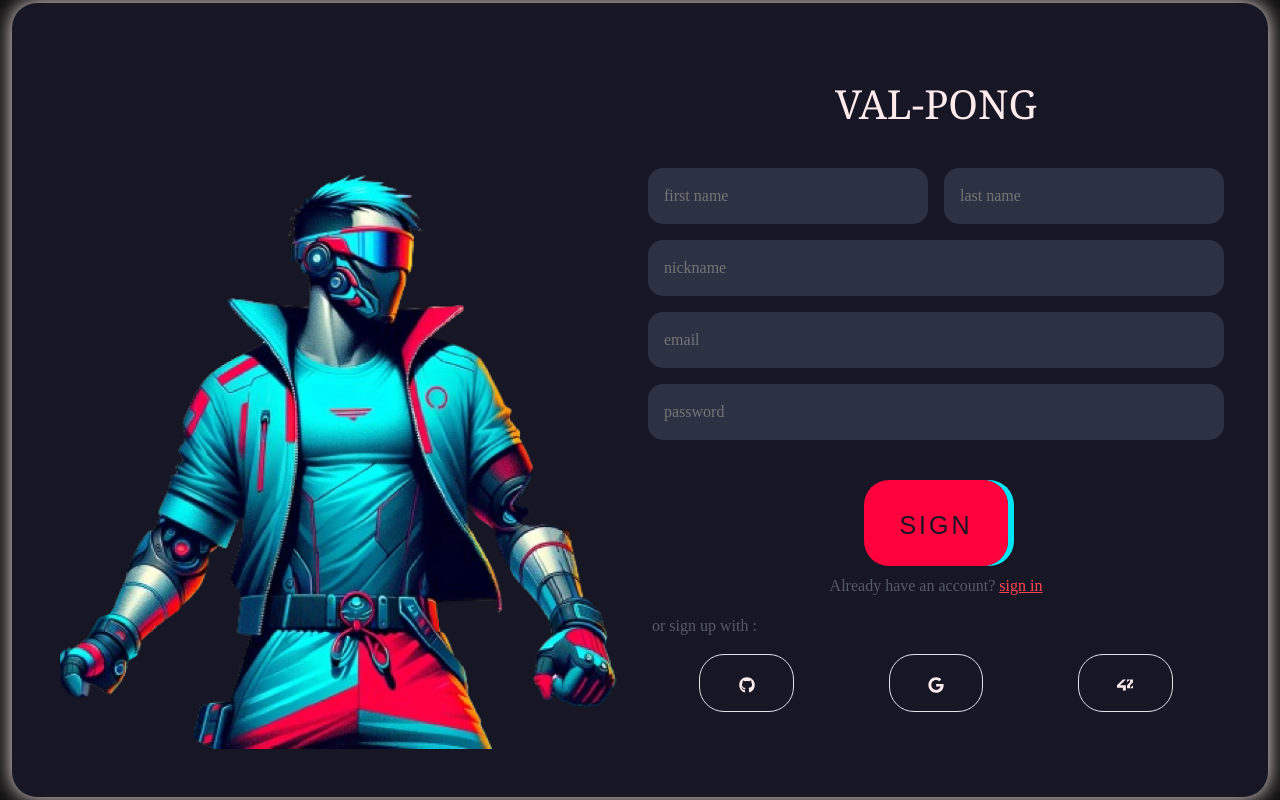
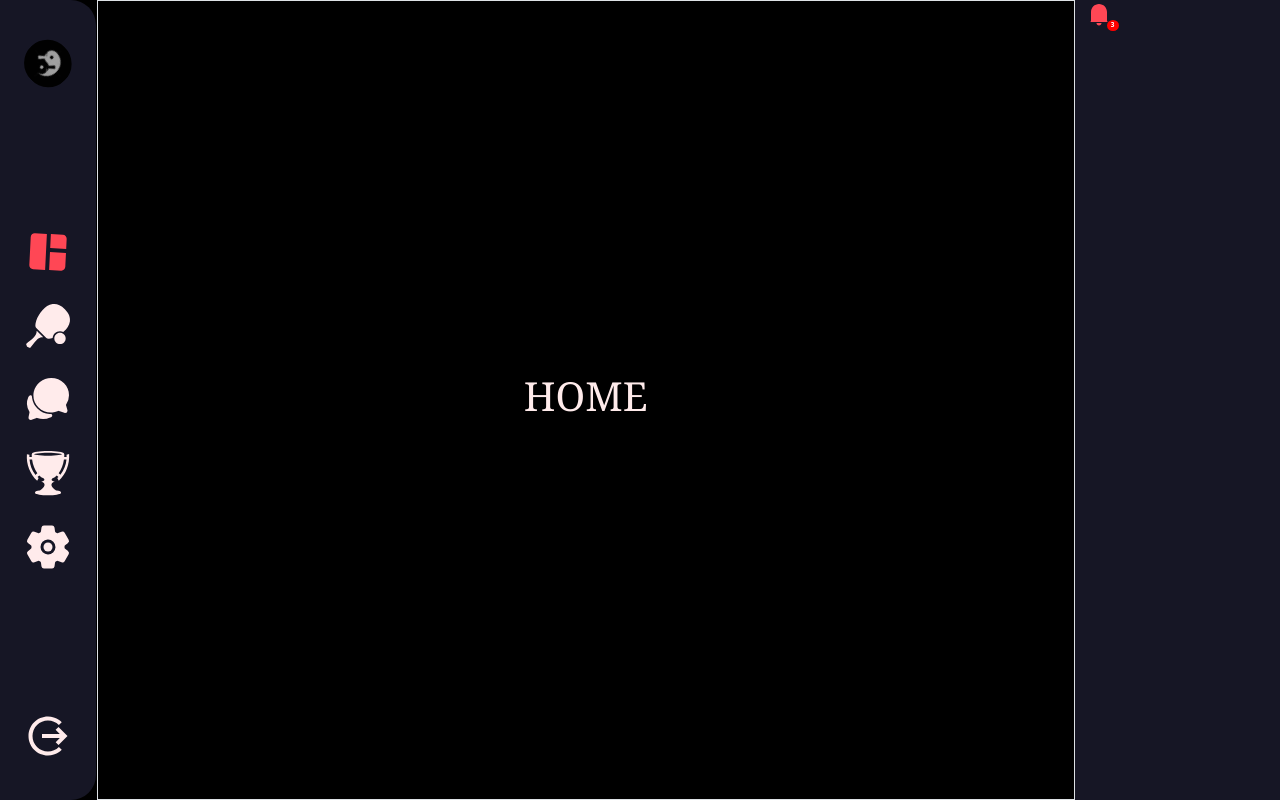
Before and after one commit to zakarm/ft_transcendence, a React (Create React App) app in the folder front-end/app/: page / in a window 1280 px wide. Built offline with nearby package versions, Linux system fonts and the light colour scheme; a web font is replaced by a local one.

Commit message:
[Feat] addin notification dropdown

```diff
--- a/front-end/app/src/Layouts/Rightbar.css
+++ b/front-end/app/src/Layouts/Rightbar.css
@@ -0,0 +1,19 @@
+.notification {
+    color: white;
+    text-decoration: none;
+    /* padding: 15px 26px; */
+    position: relative;
+    display: inline-block;
+    /* border-radius: 2px; */
+  }
+
+  .notification .badge {
+    position: absolute;
+    top: 20px;
+    left: 20px;
+    /* padding: 5px 10px; */
+    border-radius: 100%;
+    background: red;
+    color: white;
+    font-size: 0.4em;
+  }
--- a/front-end/app/src/Layouts/Rightbar.js
+++ b/front-end/app/src/Layouts/Rightbar.js
@@ -1,9 +1,18 @@
 import { RiNotification4Fill } from "react-icons/ri";
-
+import './Rightbar.css'
 function RightBar() {
     return (
         <div className="conatinaer">
-            <div className="row"><RiNotification4Fill /></div>
+            <div className="row">
+                <div className="col">
+                {/* <a href="/" class="notification border">    */}
+                <div className="notification">
+                    <RiNotification4Fill color="#FF4755" size='1.5em'/>
+                    <span class="badge">3</span>
+                </div>
+                {/* </a> */}
+                </div>
+            </div>
             <div className="row"></div>
             <div className="row"></div>
             <div className="row"></div>
--- a/front-end/app/src/index.js
+++ b/front-end/app/src/index.js
@@ -1,15 +1,15 @@
 import React from 'react';
 import ReactDOM from 'react-dom/client';
 import './index.css';
-// import App from './App';
-import SignUp from './pages/Auth/SignUp';
+import App from './App';
+// import SignUp from './pages/Auth/SignUp';
 import 'bootstrap/dist/css/bootstrap.min.css';
 
 const root = ReactDOM.createRoot(document.getElementById('root'));
 root.render(
   <React.StrictMode>
-    {/* <App /> */}
-    <SignUp />
+    <App />
+    {/* <SignUp /> */}
   </React.StrictMode>
 );
 
--- a/front-end/app/src/pages/Auth/SignUp.css
+++ b/front-end/app/src/pages/Auth/SignUp.css
@@ -5,11 +5,6 @@
     border-radius: 25px;
     color: #161625;
     border: 0;
-}
-
-.auth-btn{
-  background-color: #161625;
-  border-radius: 25px;
 }
 
 .input-class{
@@ -26,14 +21,6 @@
   border-radius: 1px solid #FFFFFF;
   font-size: 1.6em;
   transform: scale(1.05) rotate(-1deg);
-}
-
-.auth-btn:hover{
-  background-color: #111111;
-  box-shadow: #FF4755 0 10px 30px -10px;
-  box-sizing: border-box;
-  opacity: 1;
-  font-size: 1.2em;
 }
 
 .main-class{
@@ -141,3 +128,72 @@
     line-height: 88px;
   }
 }
+
+/* CSS */
+.auth-btn {
+  all: unset;
+  width: 100px;
+  height: 30px;
+  font-size: 16px;
+  background: transparent;
+  border: none;
+  position: relative;
+  color: #f0f0f0;
+  cursor: pointer;
+  z-index: 1;
+  padding: 10px 20px;
+  display: flex;
+  align-items: center;
+  justify-content: center;
+  white-space: nowrap;
+  user-select: none;
+  -webkit-user-select: none;
+  touch-action: manipulation;
+}
+
+.auth-btn::after,
+.auth-btn::before {
+  content: '';
+  position: absolute;
+  bottom: 0;
+  right: 0;
+  z-index: -99999;
+  transition: all .4s;
+}
+
+.auth-btn::before {
+  transform: translate(0%, 0%);
+  width: 100%;
+  height: 100%;
+  background: #28282d;
+  border-radius: 10px;
+}
+
+.auth-btn::after {
+  transform: translate(10px, 10px);
+  width: 35px;
+  height: 35px;
+  background: #ffffff15;
+  backdrop-filter: blur(5px);
+  -webkit-backdrop-filter: blur(5px);
+  border-radius: 50px;
+}
+
+.auth-btn:hover::before {
+  transform: translate(5%, 20%);
+  width: 110%;
+  height: 110%;
+}
+
+.auth-btn:hover::after {
+  border-radius: 10px;
+  transform: translate(0, 0);
+  width: 100%;
+  height: 100%;
+  box-shadow: #FF4755 0 10px 30px -10px;
+}
+
+.auth-btn:active::after {
+  transition: 0s;
+  transform: translate(0, 5%);
+}
--- a/front-end/app/src/pages/Auth/SignUp.js
+++ b/front-end/app/src/pages/Auth/SignUp.js
@@ -28,15 +28,15 @@ function SignUp()
                             </div>
                         </div>
                         <div className='row  p-2 d-flex justify-content-center'>
-                            <button className='sign-btn col-md-3 m-2 ' type='button' >SIGN UP</button>
+                            <button className='sign-btn col-md-4 m-2' type='button' >SIGN UP</button>
                             <Form.Label className='' style={{fontFamily: "itim", color: '#565A69'}}>Already have an account? <a href="/home" style={{color: '#FF4755', fontFamily: 'itim'}}>sign in</a></Form.Label>
                         </div>
-                        <div className='row text-start '>
+                        <div className='row text-start'>
                             <Form.Label style={{fontFamily: "itim", color: '#565A69'}}>or sign up with :</Form.Label>
                             <div className='d-flex justify-content-around align-items-center'>
-                                <button className='auth-btn border col-md-2 btn-lg m-2 p-3' type='button' ><FaGithub color='#FFEBEB'/></button>
-                                <button className='auth-btn border col-md-2 btn-lg m-2 p-3' type='button' ><FaGoogle color='#FFEBEB'/></button>
-                                <button className='auth-btn border col-md-2 btn-lg m-2 p-3' type='button' ><Si42 color='#FFEBEB'/></button>
+                                <button className='auth-btn col-md-2 m-2 p-3' type='button' ><FaGithub color='#FFEBEB'/></button>
+                                <button className='auth-btn col-md-2 m-2 p-3' type='button' ><FaGoogle color='#FFEBEB'/></button>
+                                <button className='auth-btn col-md-2 m-2 p-3' type='button' ><Si42 color='#FFEBEB'/></button>
                             </div>
                         </div>
                     </div>
```
